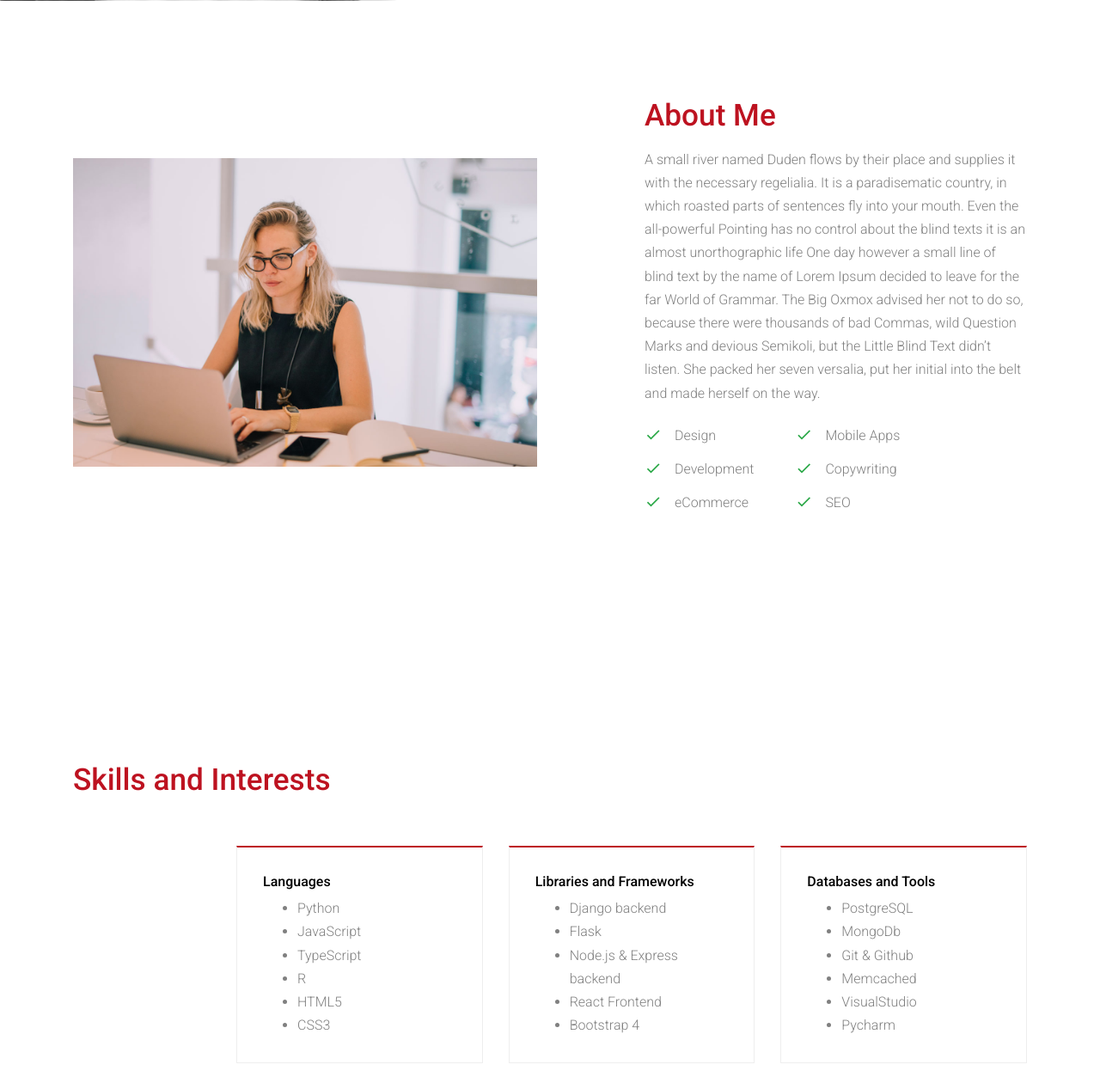
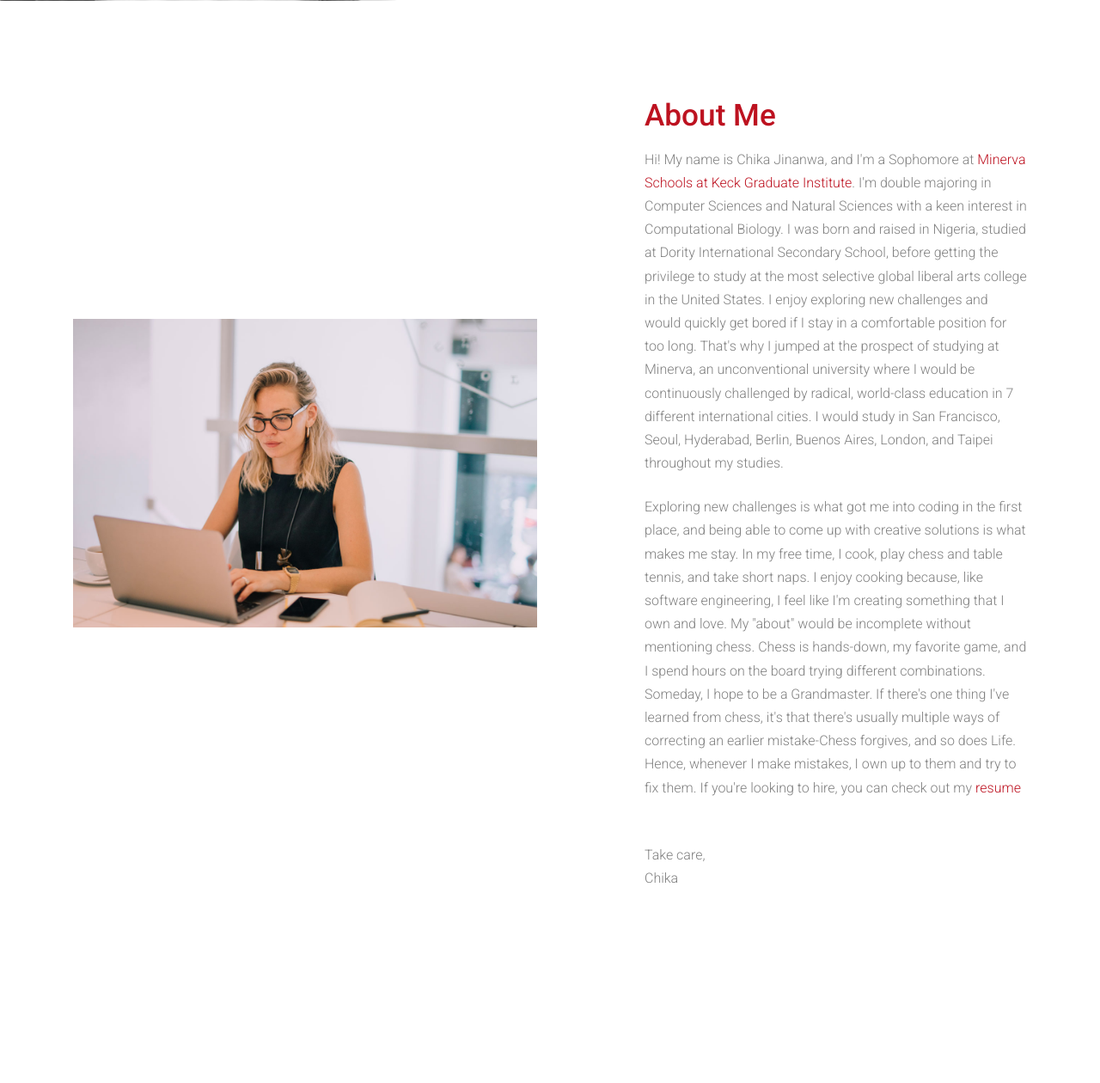
Before and after one commit to chika5105/my-portfolio, a Django app: page /me/ in a window 1280 px wide. Shown: the part 896-2156 px from the top of the page at 86% size. Run offline with Django 3.2, Linux system fonts and the light colour scheme; some libraries are stand-ins or nearby versions; some web fonts are replaced.

Commit message:
added about

```diff
--- a/portfolio_app/templates/index.html
+++ b/portfolio_app/templates/index.html
@@ -3,7 +3,7 @@
 
 <html lang="en">
   <head>
-    <title> Chik Jinanwa &mdash; Portfolio Website</title>
+    <title> Chika Jinanwa &mdash; Portfolio Website</title>
     <meta charset="utf-8">
     <meta name="viewport" content="width=device-width, initial-scale=1, shrink-to-fit=no">
 
@@ -119,25 +119,16 @@
           </div>
           <div class="col-lg-5 ml-auto section-title">
             <h2 class="title text-primary mb-3" id = "About">About Me</h2>
-            <p class="mb-4">A small river named Duden flows by their place and supplies it with the necessary regelialia. It is a paradisematic country, in which roasted parts of sentences fly into your mouth. Even the all-powerful Pointing has no control about the blind texts it is an almost unorthographic life One day however a small line of blind text by the name of Lorem Ipsum decided to leave for the far World of Grammar.
-
-				The Big Oxmox advised her not to do so, because there were thousands of bad Commas, wild Question Marks and devious Semikoli, but the Little Blind Text didn’t listen. She packed her seven versalia, put her initial into the belt and made herself on the way.</p>
-
-
-            <div class="d-flex">
-              <ul class="list-unstyled ul-check success mr-5">
-                <li>Design</li>
-                <li>Development</li>
-                <li>eCommerce</li>
-
-              </ul>
-              <ul class="list-unstyled ul-check success">
-
-                <li>Mobile Apps</li>
-                <li>Copywriting</li>
-                <li>SEO</li>
-              </ul>
-            </div>
+            <p class="mb-4">
+              Hi! My name is Chika Jinanwa, and I'm a Sophomore at <a href="https://www.minerva.kgi.edu/">Minerva Schools at Keck Graduate Institute</a>. I'm double majoring in Computer Sciences and Natural Sciences with a keen interest in Computational Biology. I was born and raised in Nigeria, studied at Dority International Secondary School, before getting the privilege to study at the most selective global liberal arts college in the United States. I enjoy exploring new challenges and would quickly get bored if I stay in a comfortable position for too long. That's why I jumped at the prospect of studying at Minerva, an unconventional university where I would be continuously challenged by radical, world-class education in 7 different international cities. I would study in San Francisco, Seoul, Hyderabad, Berlin, Buenos Aires, London, and Taipei throughout my studies.
+            </p>
+            <p class = "mb-4">
+              Exploring new challenges is what got me into coding in the first place, and being able to come up with creative solutions is what makes me stay. In my free time, I cook, play chess and table tennis, and take short naps. I enjoy cooking because, like software engineering, I feel like I'm creating something that I own and love. My "about" would be incomplete without mentioning chess. Chess is hands-down, my favorite game, and I spend hours on the board trying different combinations. Someday, I hope to be a Grandmaster. If there's one thing I've learned from chess, it's that there's usually multiple ways of correcting an earlier mistake-Chess forgives, and so does Life. Hence, whenever I make mistakes, I own up to them and try to fix them. If you're looking to hire, you can check out my <a href="#resume-section">resume</a>
+            </p>
+            <br>
+            Take care,
+            <br>
+            Chika
           </div>
         </div>
       </div>
```
